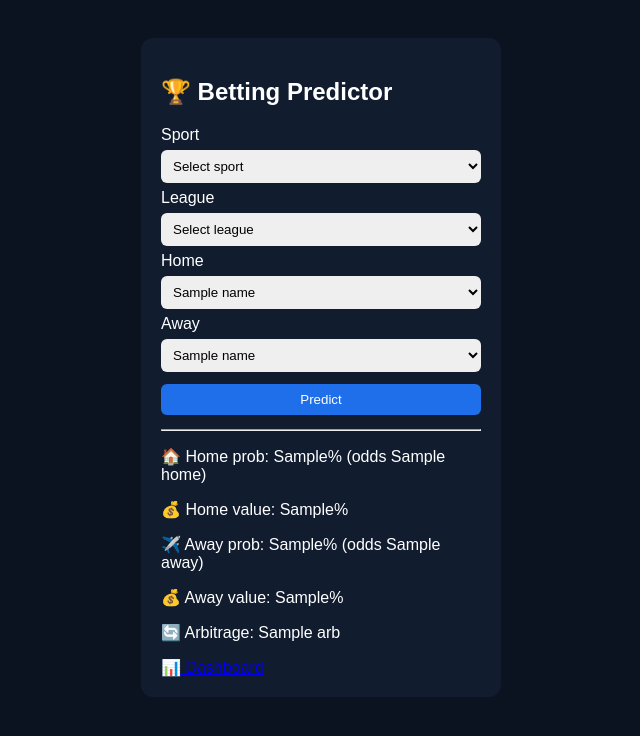
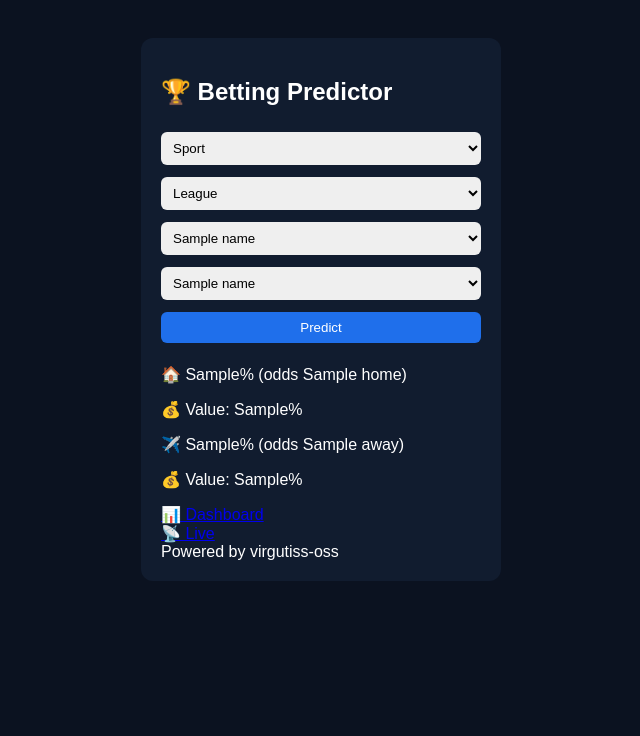
Before and after one commit to virgutiss-oss/betting-predictor, a Flask app: template templates/index.html in a window 1280 px wide. Shown: the top 736 px of the page, without its empty margins (319-959 px from the left). Run offline with Flask 3, Linux system fonts and the light colour scheme; the template is opened without the code that fills it: most values are stand-ins (such as "Sample title", 1, 10 or a date in 2020).

Commit message:
Update index.html

```diff
--- a/templates/index.html
+++ b/templates/index.html
@@ -5,24 +5,20 @@
     <link rel="stylesheet" href="/static/style.css">
 </head>
 <body>
-
 <div class="card">
 <h2>🏆 Betting Predictor</h2>
 
 <form method="post">
-
-<label>Sport</label>
 <select name="sport" onchange="this.form.submit()">
-<option value="">Select sport</option>
+<option value="">Sport</option>
 {% for s in sports %}
 <option value="{{s}}" {% if s==sport %}selected{% endif %}>{{s}}</option>
 {% endfor %}
 </select>
 
 {% if sport %}
-<label>League</label>
 <select name="league" onchange="this.form.submit()">
-<option value="">Select league</option>
+<option value="">League</option>
 {% for l in sports[sport] %}
 <option value="{{l}}" {% if l==league %}selected{% endif %}>{{l}}</option>
 {% endfor %}
@@ -30,33 +26,33 @@
 {% endif %}
 
 {% if league %}
-<label>Home</label>
 <select name="home">
 {% for t in sports[sport][league] %}
-<option value="{{t}}">{{t}}</option>
+<option>{{t}}</option>
 {% endfor %}
 </select>
 
-<label>Away</label>
 <select name="away">
 {% for t in sports[sport][league] %}
-<option value="{{t}}">{{t}}</option>
+<option>{{t}}</option>
 {% endfor %}
 </select>
 
 <button type="submit">Predict</button>
 {% endif %}
+</form>
 
-</form>
 {% if result %}
-<hr>
-<p>🏠 Home prob: {{result.p_home}}% (odds {{result.odds.home}})</p>
-<p>💰 Home value: {{result.value_home}}%</p>
+<p>🏠 {{result.p_home}}% (odds {{result.odds.home}})</p>
+<p>💰 Value: {{result.value_home}}%</p>
+<p>✈️ {{result.p_away}}% (odds {{result.odds.away}})</p>
+<p>💰 Value: {{result.value_away}}%</p>
+{% endif %}
 
-<p>✈️ Away prob: {{result.p_away}}% (odds {{result.odds.away}})</p>
-<p>💰 Away value: {{result.value_away}}%</p>
+<a href="/dashboard">📊 Dashboard</a><br>
+<a href="/live">📡 Live</a>
 
-<p>🔄 Arbitrage: {{result.arb}}</p>
-
-<a href="/dashboard">📊 Dashboard</a>
-{% endif %}
+<footer>Powered by virgutiss-oss</footer>
+</div>
+</body>
+</html>
```
